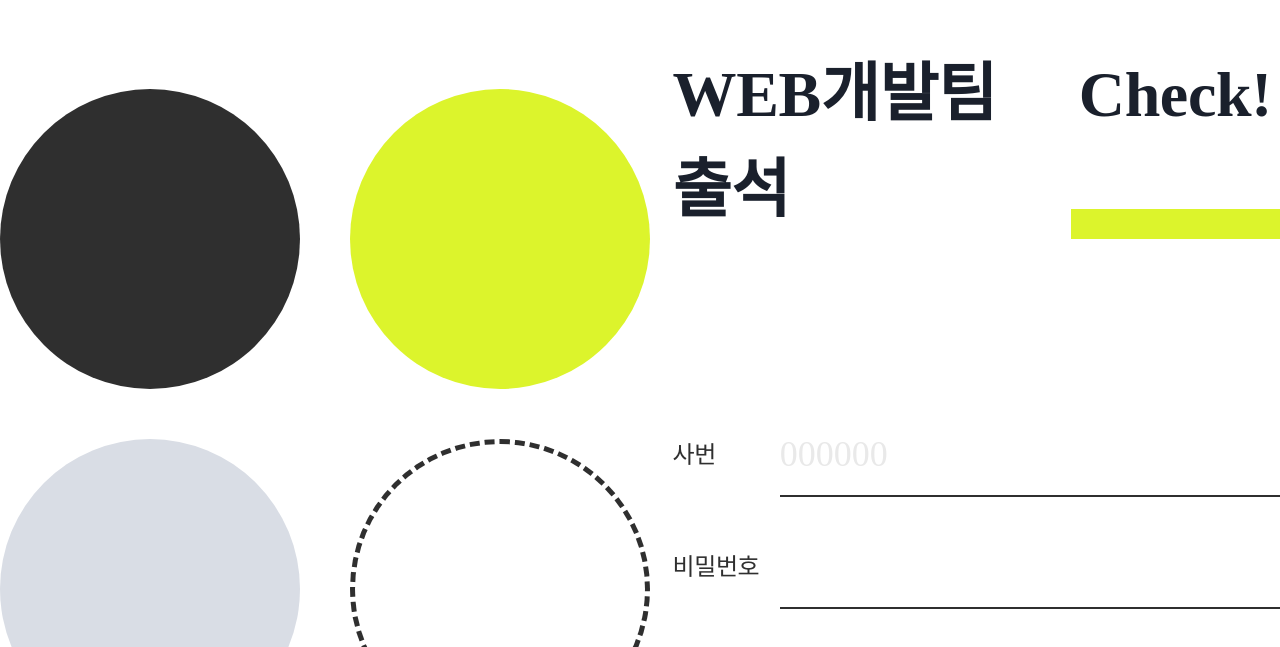
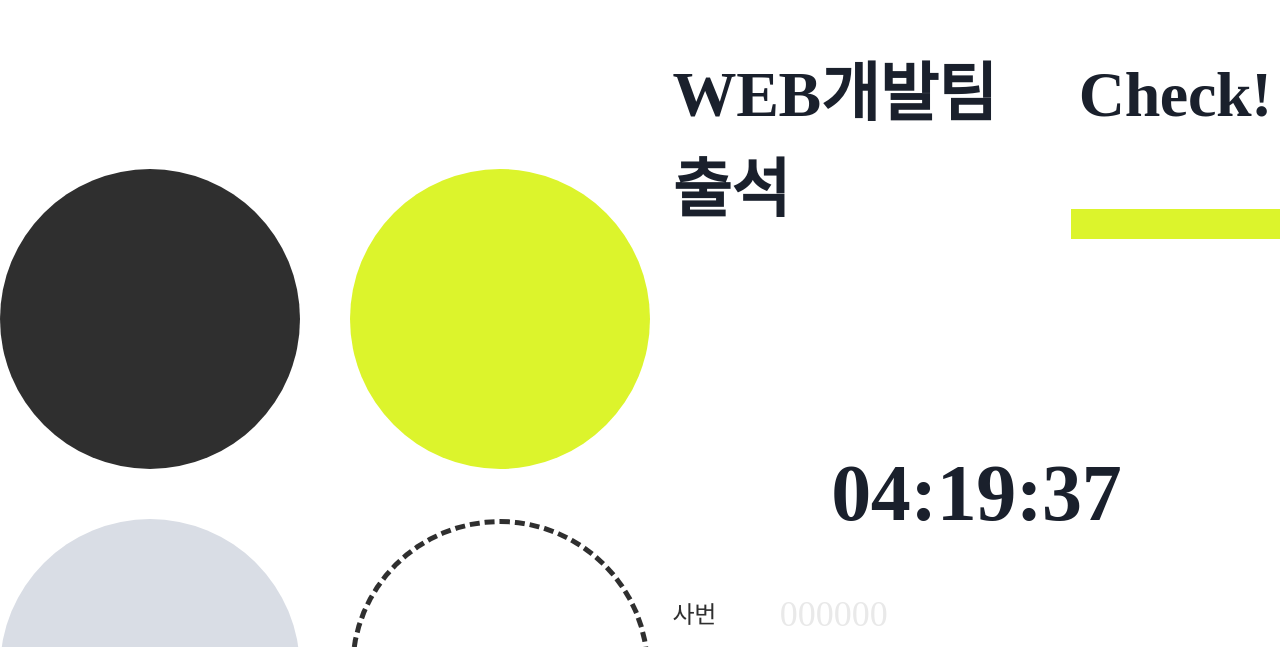
Before and after one commit to alexsando86/rollbooks, a Next.js app: page /ui/Login in a window 1280 px wide. Shown: the part 153-800 px from the top of the page. Built offline with nearby package versions, Linux system fonts and the light colour scheme.

Commit message:
현재시간 적용 (추후 개선)

```diff
--- a/pages/ui/Login.tsx
+++ b/pages/ui/Login.tsx
@@ -1,6 +1,6 @@
 import React, { useCallback, useState } from 'react';
-
-import { Center, Fade, Flex, Input, Text } from '@chakra-ui/react';
+import dayjs from 'dayjs';
+import { Center, Fade, Flex, Input, Text, Box } from '@chakra-ui/react';
 import { useRouter } from 'next/router';
 
 import { useUser } from '@/hooks/useUser';
@@ -121,6 +121,22 @@ const Login = () => {
     }
   }, [showMessage]);
 
+  // 현재 시간
+  // TO-DO: 로그인 후 페이지 생성후 시간 리액트 쿼리로 코드 변경
+  const [currentTime, setCurrentTime] = useState<string>(dayjs().format('HH:mm:ss'));
+
+  useEffect(() => {
+    const interval = setInterval(() => {
+      setCurrentTime(dayjs().format('HH:mm:ss'));
+    }, 1000);
+
+    return () => clearInterval(interval);
+  }, []);
+
+  if (!currentTime) {
+    return null;
+  }
+
   return (
     <Flex
       pt="calc(100vh/4)"
@@ -164,6 +180,12 @@ const Login = () => {
             Check!
           </Text>
         </Flex>
+        {/* 현재시간 */}
+        <Box textAlign="center" m="20px 0">
+          <Text fontSize="80px" fontWeight="900" sx={{
+            fontVariantNumeric: 'tabular-nums',
+          }}>{currentTime}</Text>
+        </Box>
         {/* <form onSubmit={handleClickFormLogin}> */}
         <Flex data-label="input box" alignItems="center" color="#2F2F2F">
           <Text w="130px" fontSize="24px" fontWeight="400">
```
